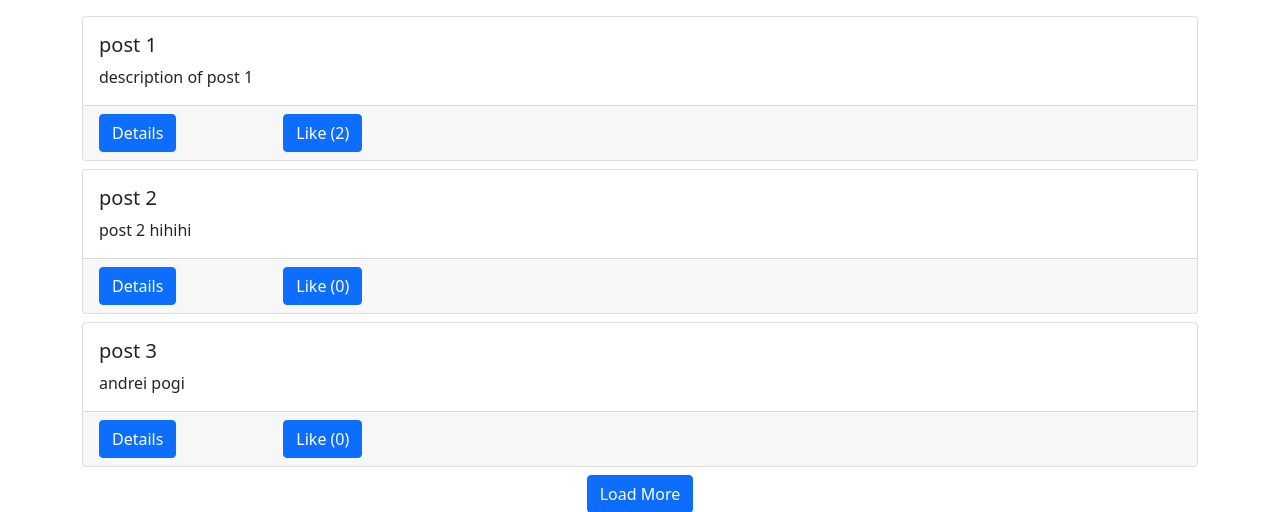
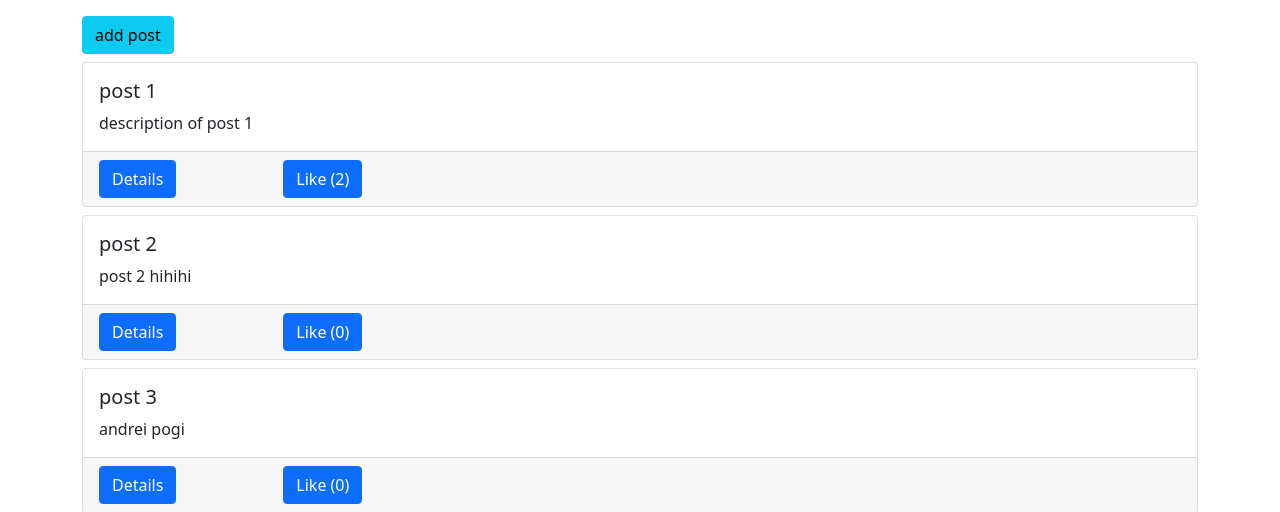
Before and after one commit to andreipogi2727/Django_Posts, a Django app: page / in a window 1280 px wide. Shown: the top 512 px of the page. Run offline with Django 5.2, Linux system fonts and the light colour scheme; data comes from the database, SQL or seed files in the repository; data that the repository does not hold is empty; some libraries are stand-ins or nearby versions.

Commit message:
Added add post button and modal

```diff
--- a/posts/static/posts/main.js
+++ b/posts/static/posts/main.js
@@ -50,8 +50,6 @@ const likeUnlikePosts = ()=> {
 
     }))
 }
-
-
 
 
 const getData = () =>{
--- a/posts/templates/posts/main.html
+++ b/posts/templates/posts/main.html
@@ -9,11 +9,29 @@
 {% endblock title %}
 
 {% block content %}
-    <!-- {% for obj in qs%}
-        {{obj.title}} - {{obj.body}} <br>
-    {% endfor %} -->
+    <!-- Modal -->
 
+  <div class="modal fade" id="addPostModal" tabindex="-1" aria-labelledby="exampleModalLabel" aria-hidden="true">
+      <div class="modal-dialog">
+        <div class="modal-content">
+            <div class="modal-header">
+              <h1 class="modal-title fs-5" id="exampleModalLabel">Create post</h1>
+              <button type="button" class="btn-close" data-bs-dismiss="modal" aria-label="Close"></button>
+            </div>
+          <div class="modal-body">
+            ...
+          </div>
+          <div class="modal-footer">
+            <button type="button" class="btn btn-danger" data-bs-dismiss="modal">close</button>
+            <button type="button" class="btn btn-success">+ add</button>
+          </div>
+        </div>
+      </div>
+    </div>
 
+    <button type="button" class="btn btn-info mb-2" data-bs-toggle="modal" data-bs-target="#addPostModal">
+      add post
+    </button>
     <div id="posts-box"></div>
     <div id ="spinner-box" class="text-center">
         <div class="spinner-border" role="status"></div>
```
